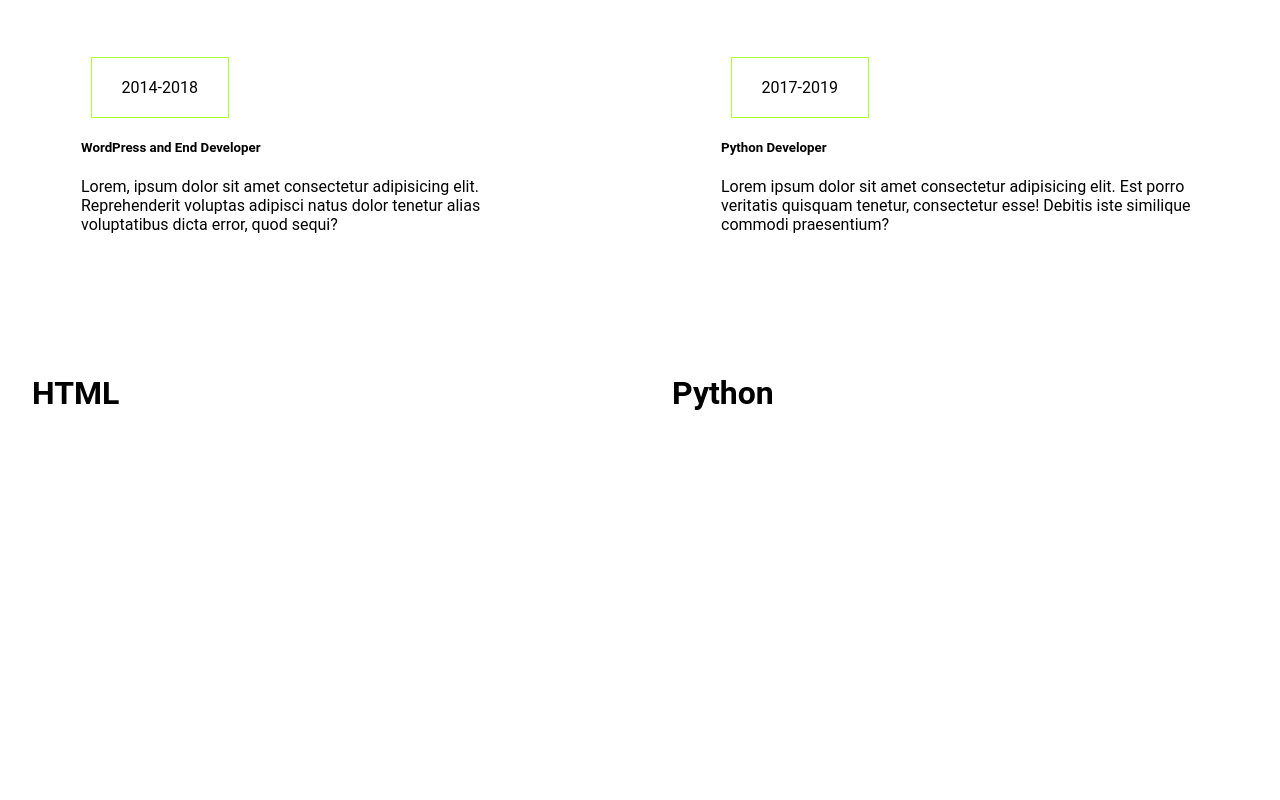
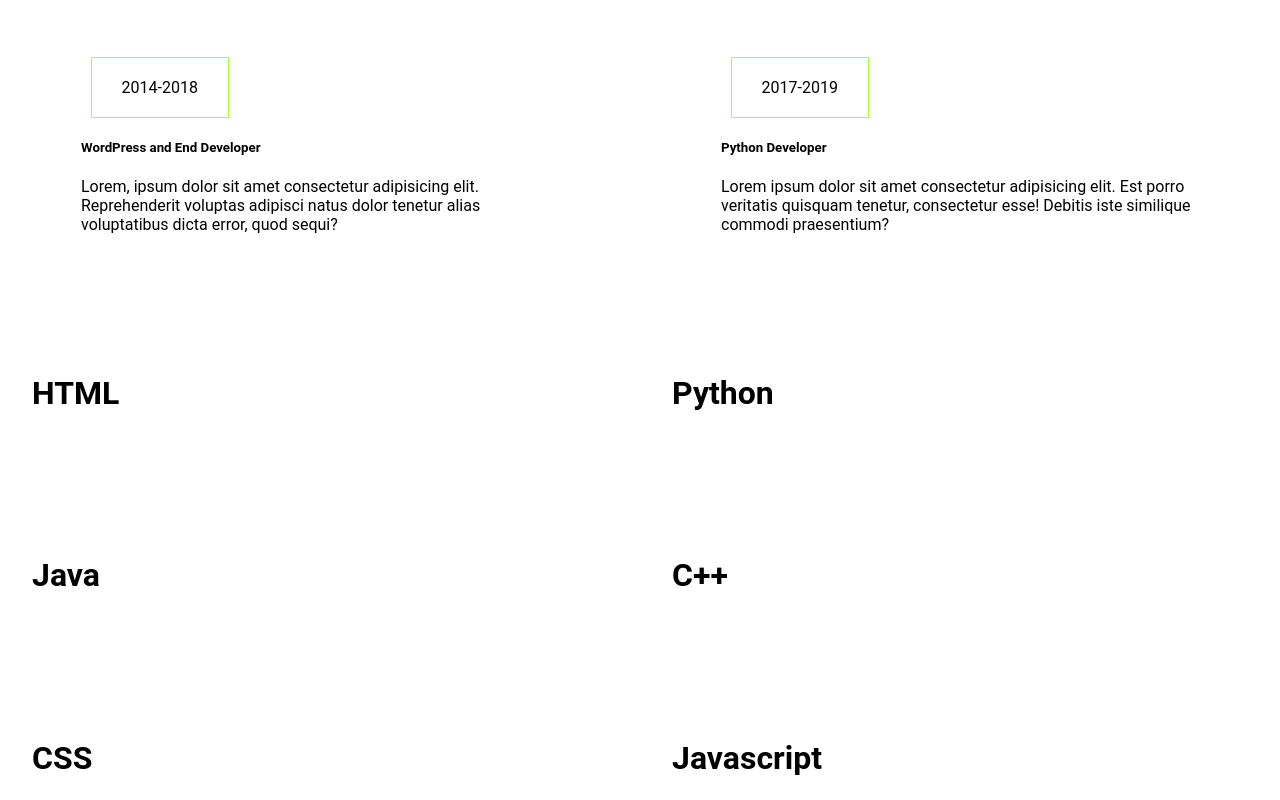
Before and after one commit to KrishDevCrafting/Krish-Portfolio, a React (Create React App) app in the folder my-app/: page / in a window 1280 px wide. Shown: the part 1656-2456 px from the top of the page. Before the commit the page ends 2090 px from the top, so only its background shows below. Built offline with nearby package versions, Linux system fonts and the light colour scheme.

Commit message:
skill-section-added

```diff
--- a/my-app/src/home/Skills/index.jsx
+++ b/my-app/src/home/Skills/index.jsx
@@ -65,9 +65,26 @@ const PageSkill = () => {
           </div>
         </div>
         {/* end */}
-
-
-
+        {/* 2 */}
+        <div className="parent-bar">
+          <div className="child-bar">
+            <h1>Java</h1>
+          </div>
+          <div className="child-bar">
+            <h1>C++</h1>
+          </div>
+        </div>
+        {/* end */}
+        {/* 3 */}
+        <div className="parent-bar">
+          <div className="child-bar">
+            <h1>CSS</h1>
+          </div>
+          <div className="child-bar">
+            <h1>Javascript</h1>
+          </div>
+        </div>
+        {/* end! */}
       </div>
     </>
   );
```
